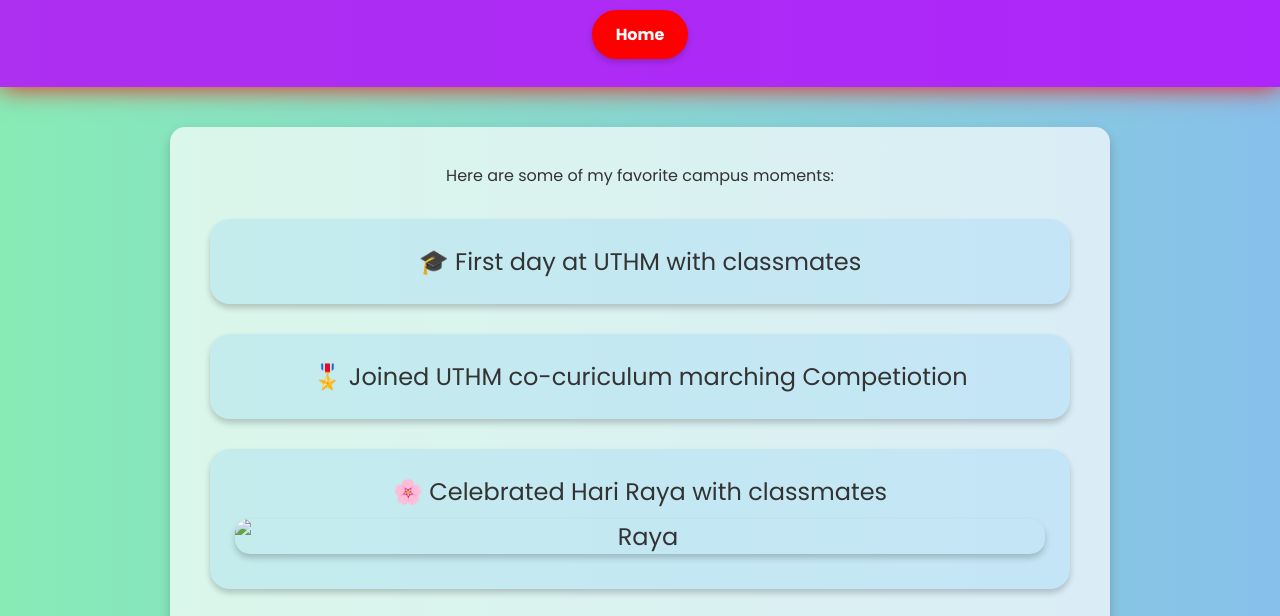
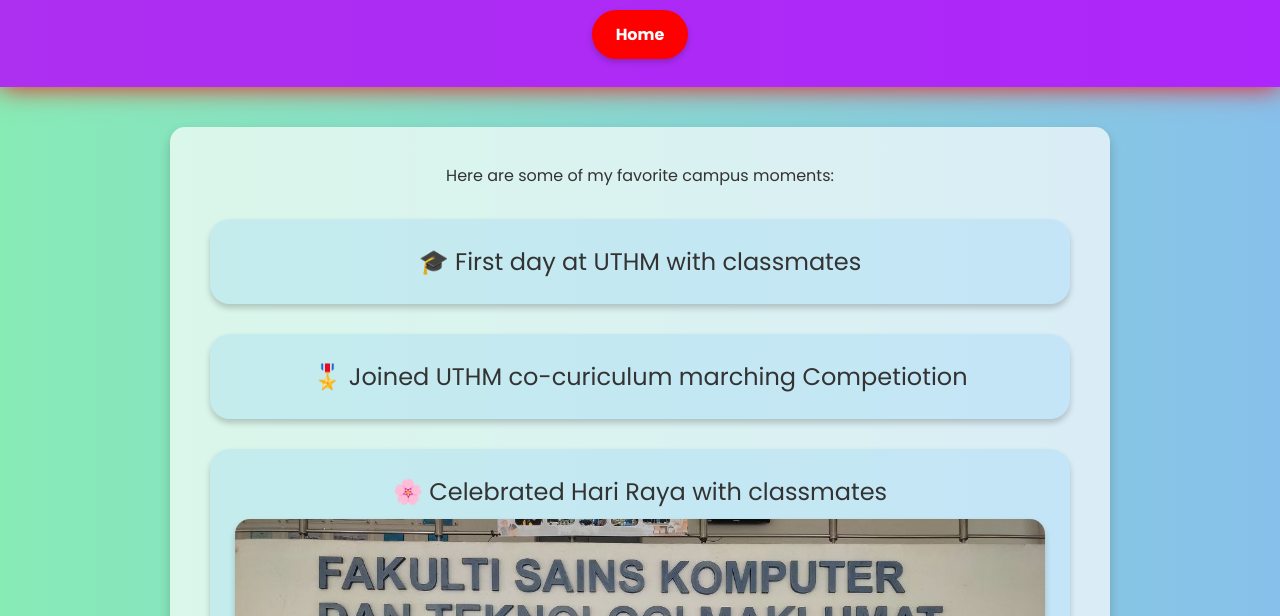
Before and after one commit to qyla-rkz/Lab_3, a plain HTML site: page campus.html in a window 1280 px wide. Both pictures are taken after a click on the element "🌸 Celebrated Hari Raya with classmates". Shown: the part 109-725 px from the top of the page. Drawn offline with Linux system fonts and the light colour scheme.

Commit message:
Initial commit edit campus.html

```diff
--- a/campus.html
+++ b/campus.html
@@ -128,7 +128,8 @@
     </div>
     <div class="hobby-item" tabindex="0">
       🌸 Celebrated Hari Raya with classmates
-      <img src="raya.jpg" alt="Raya">
+      <img src="raya1.jpg" alt="Raya_1">
+      <img src="raya2.jpg" alt="Raya_2">
     </div>
     <div class="hobby-item" tabindex="0">
       🏕️ Went on a trip to Sungai Lurus with friends
```
